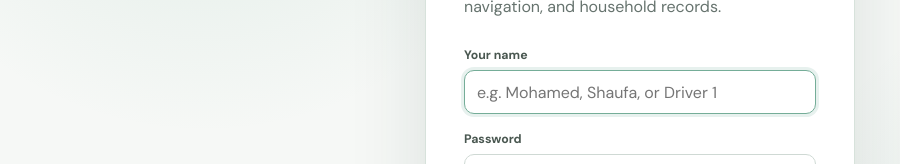
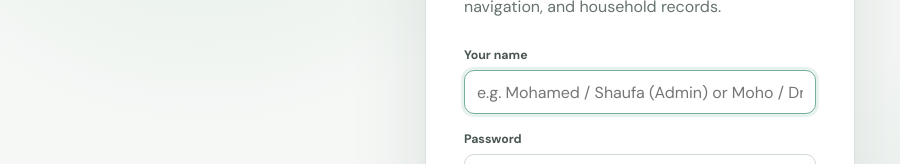
Before and after one commit to mohomohamed/bodibai, a React (Vite) app in the folder web/: page / in a window 1280 px wide. Shown: the part 343-507 px from the top of the page, without its empty margins (0-900 px from the left). Built offline with nearby package versions, Linux system fonts and the light colour scheme; no server answers.

Commit message:
docs: clarify Mohamed as Admin and Moho as Driver in login guidance and types

```diff
--- a/web/src/components/Login.tsx
+++ b/web/src/components/Login.tsx
@@ -16,7 +16,7 @@ export function Login({ onLogin }: { onLogin: (name: string, password: string) =
         <div className="brand-mark" aria-hidden="true">B</div>
         <div className="login-intro"><p className="eyebrow">Distribution & Delivery</p><h1>Bondibai App</h1><p>Sign in to view delivery routes, Google Maps navigation, and household records.</p></div>
         <form onSubmit={submit} className="form-stack">
-          <div className="field"><label htmlFor="login-name">Your name</label><input id="login-name" name="name" autoComplete="name" required autoFocus placeholder="e.g. Mohamed, Shaufa, or Driver 1" /></div>
+          <div className="field"><label htmlFor="login-name">Your name</label><input id="login-name" name="name" autoComplete="name" required autoFocus placeholder="e.g. Mohamed / Shaufa (Admin) or Moho / Driver 1 (Driver)" /></div>
           <div className="field"><label htmlFor="login-password">Password</label><input id="login-password" name="password" type="password" autoComplete="current-password" required /></div>
           {error && <p className="form-error" role="alert">{error}</p>}
           <button className="button primary login-button" disabled={loading}><LockKeyhole size={17} />{loading ? "Signing in…" : "Sign in"}</button>
--- a/web/src/types.ts
+++ b/web/src/types.ts
@@ -119,12 +119,15 @@ export function getGoogleMapsEmbedUrl(query: string): string {
   return `https://maps.google.com/maps?q=${encodeURIComponent(q)}&t=&z=16&ie=UTF8&iwloc=&output=embed`;
 }
 
+// Dedicated Admin accounts: "Mohamed" and "Shaufa"
+// All other usernames (including "Moho", "Driver 1", "Ali", etc.) are automatically treated as Drivers.
 export const ADMIN_USERS = ["mohamed", "shaufa"] as const;
 
 export function isAdminUser(name?: string): boolean {
   if (!name) return false;
   return ADMIN_USERS.includes(name.trim().toLowerCase() as any);
 }
+
 
 export const MALDIVES_PRESETS = [
   { label: "H.", prefix: "H. ", island: "Malé", desc: "Henveiru (Malé)" },
```
